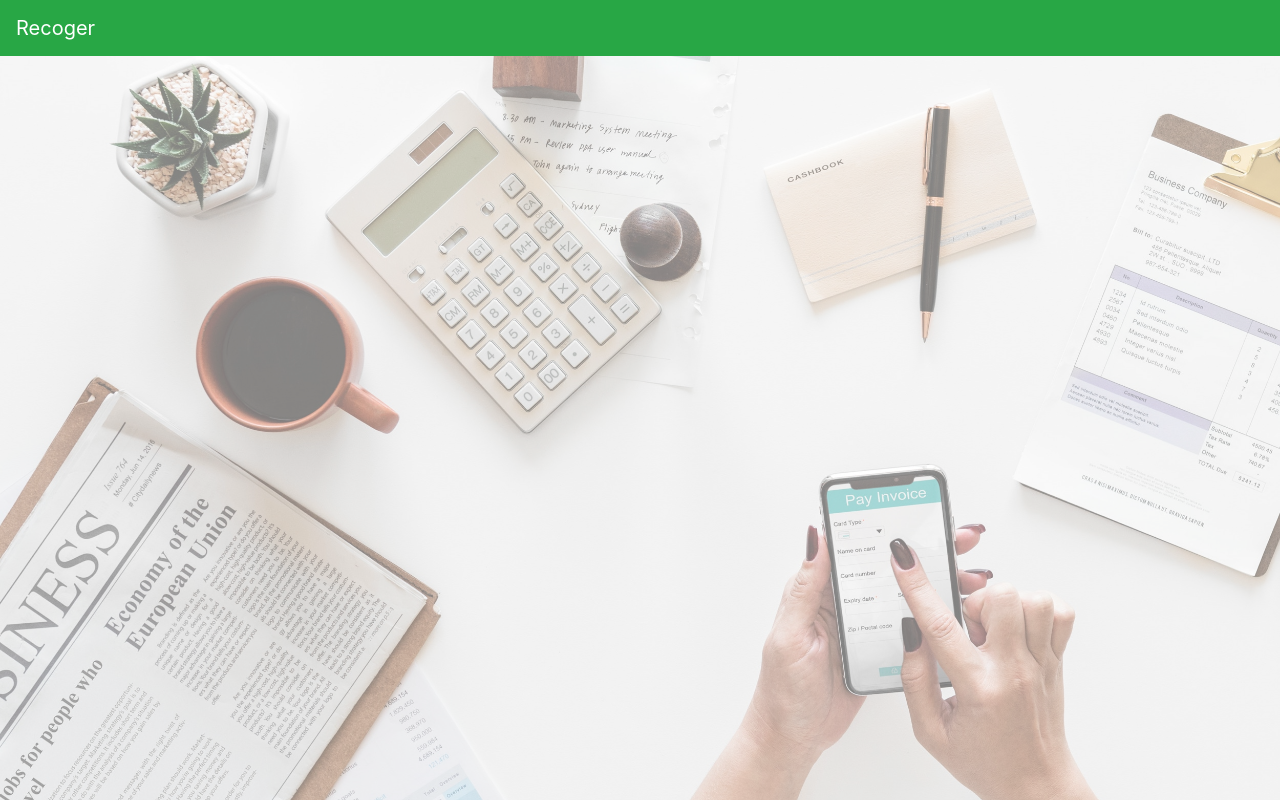
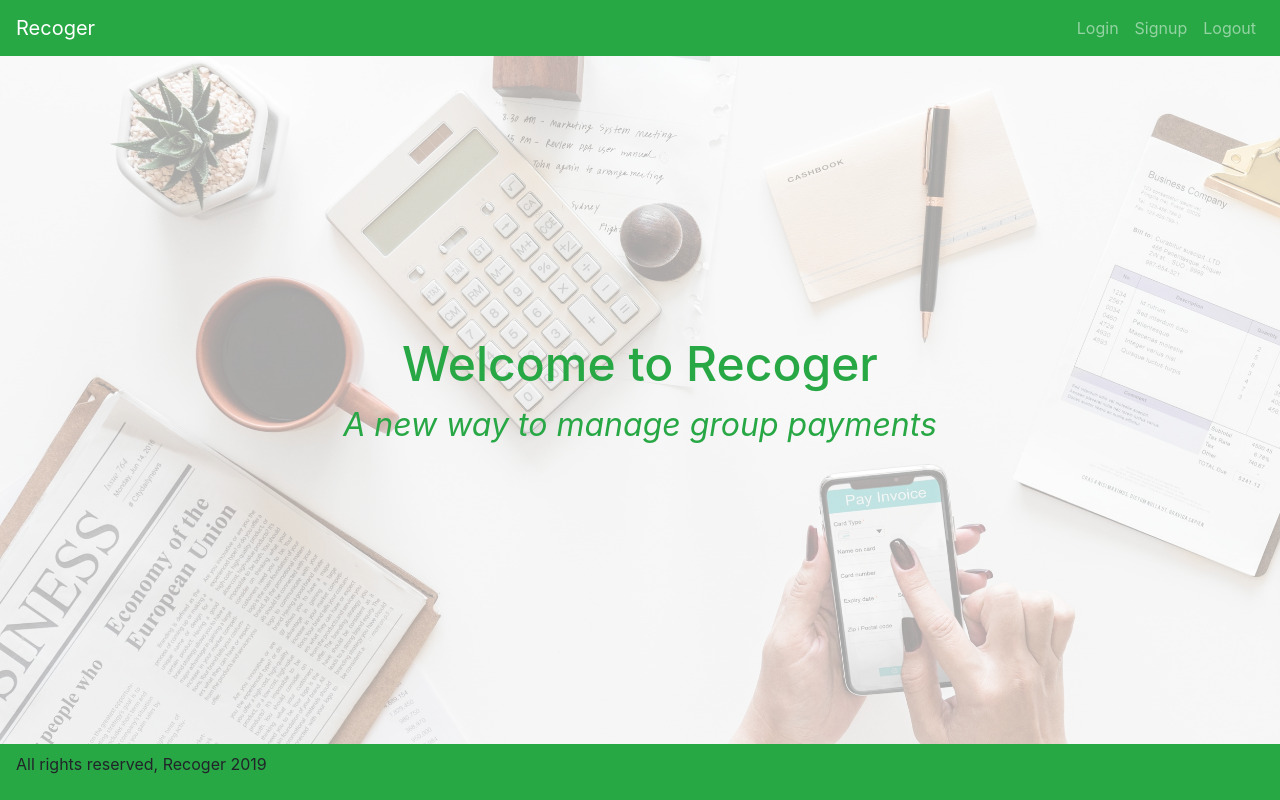
Before and after one commit to thebookofjedediah/recoger, a React (Create React App) app in the folder client/: page / in a window 1280 px wide. Shown: the top 800 px of the page. Built offline with nearby package versions, Linux system fonts and the light colour scheme.

Commit message:
finished the majority of the landing page

```diff
--- a/client/src/App.css
+++ b/client/src/App.css
@@ -2,47 +2,41 @@
   text-align: center;
 }
 
-/* .App-logo {
-  animation: App-logo-spin infinite 20s linear;
-  height: 40vmin;
+/* Navbar Page */
+.navbar-nav {
+  float: right;
 }
 
-.App-header {
-  background-color: #282c34;
-  min-height: 100vh;
-  display: flex;
-  flex-direction: column;
-  align-items: center;
-  justify-content: center;
-  font-size: calc(10px + 2vmin);
-  color: white;
+/* Landing Page */
+
+.entire-landing {
+  background-color: white;
 }
-
-.App-link {
-  color: #61dafb;
-}
-
-@keyframes App-logo-spin {
-  from {
-    transform: rotate(0deg);
-  }
-  to {
-    transform: rotate(360deg);
-  }
-} */
-
-/* Landing Page */
-.landing-buttons {
-}
-
-/* .entire-landing {
-  background-color: #28a745;
-} */
 
 /*landing image*/
 .landing-image {
+  outline: 0;
+  text-align: center;
   max-width: 100%;
   height: auto;
-  opacity: 0.5;
+  opacity: 0.35;
   position: relative;
 }
+
+.hero {
+  position: absolute;
+  top: 50%;
+  left: 50%;
+  transform: translate(-50%, -50%);
+}
+
+.hero-title {
+  font-size: 3rem;
+  color: #28a745;
+}
+
+.hero-description {
+  font-size: 2rem;
+  color: #28a745;
+  font-style: italic;
+}
--- a/client/src/App.js
+++ b/client/src/App.js
@@ -8,10 +8,42 @@ class App extends Component {
     return (
       <div className="App">
         <nav class="navbar navbar-expand-md bg-success navbar-dark">
-          <a class="navbar-brand" href="/">
+          <a class="navbar-brand" href="#">
             Recoger
           </a>
+          <button
+            class="navbar-toggler"
+            type="button"
+            data-toggle="collapse"
+            data-target="#collapsibleNavbar"
+          >
+            <span class="navbar-toggler-icon" />
+          </button>
+          <div class="collapse navbar-collapse" id="collapsibleNavbar">
+            <ul class="navbar-nav ml-auto">
+              <li class="nav-item">
+                <a class="nav-link" href="#">
+                  Login
+                </a>
+              </li>
+              <li class="nav-item">
+                <a class="nav-link" href="#">
+                  Signup
+                </a>
+              </li>
+              <li class="nav-item">
+                <a class="nav-link" href="#">
+                  Logout
+                </a>
+              </li>
+            </ul>
+          </div>
         </nav>
+
+        <nav class="navbar navbar-expand-sm bg-success navbar-dark fixed-bottom">
+          <p>All rights reserved, Recoger 2019</p>
+        </nav>
+
         <main>
           <Route exact path="/" component={Landing} />
         </main>
--- a/client/src/components/Landing.js
+++ b/client/src/components/Landing.js
@@ -5,18 +5,13 @@ const Landing = () => (
     <section className="landing-photo">
       <img
         src="/assets/images/landing-background.jpg"
-        alt="guy with headphones"
+        alt="desk and payments photo"
         className="landing-image"
       />
-    </section>
-
-    <section className="landing-buttons">
-      <button type="button" class="btn btn-success">
-        Sign Up
-      </button>
-      <button type="button" class="btn btn-success">
-        Sign In
-      </button>
+      <div className="hero">
+        <h1 className="hero-title">Welcome to Recoger</h1>
+        <p className="hero-description">A new way to manage group payments</p>
+      </div>
     </section>
   </div>
 );
```
